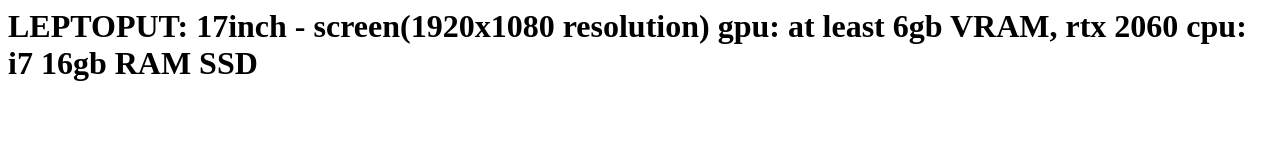
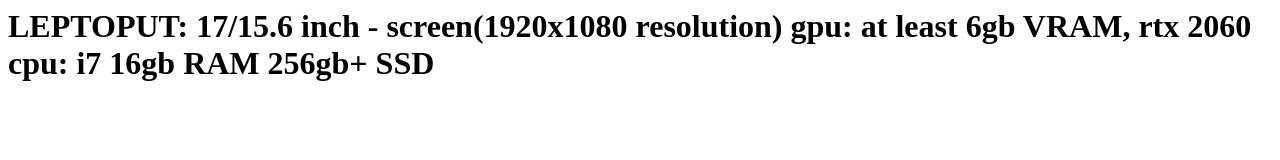
Before and after one commit to AE-software/requirements, a plain HTML site: page index.html in a window 1280 px wide. Drawn offline with Linux system fonts and the light colour scheme.

Commit message:
Update index.html

```diff
--- a/index.html
+++ b/index.html
@@ -1,5 +1,5 @@
-<h1>LEPTOPUT: 17inch - screen(1920x1080 resolution)
+<h1>LEPTOPUT: 17/15.6 inch - screen(1920x1080 resolution)
 gpu: at least 6gb VRAM, rtx 2060
 cpu: i7
 16gb RAM
-SSD</h1>
+256gb+ SSD</h1>
```
